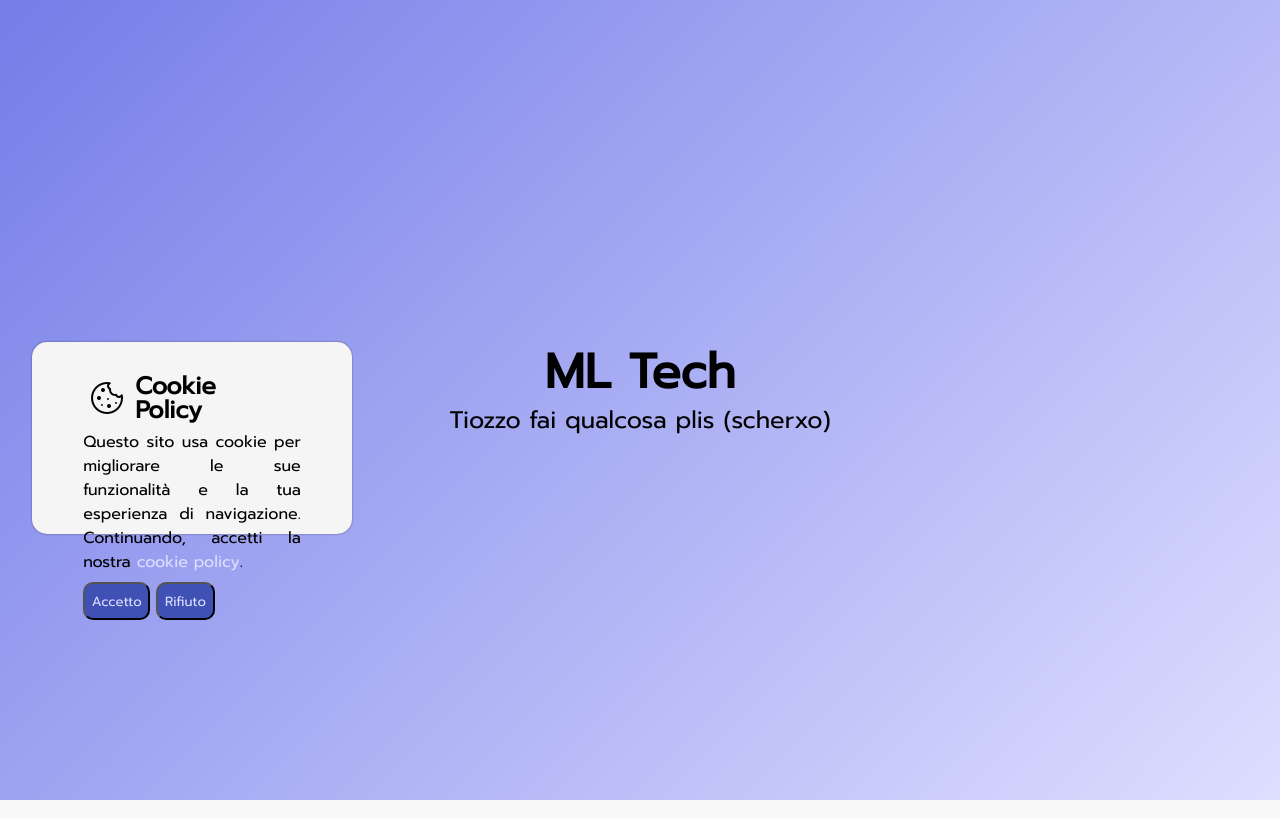
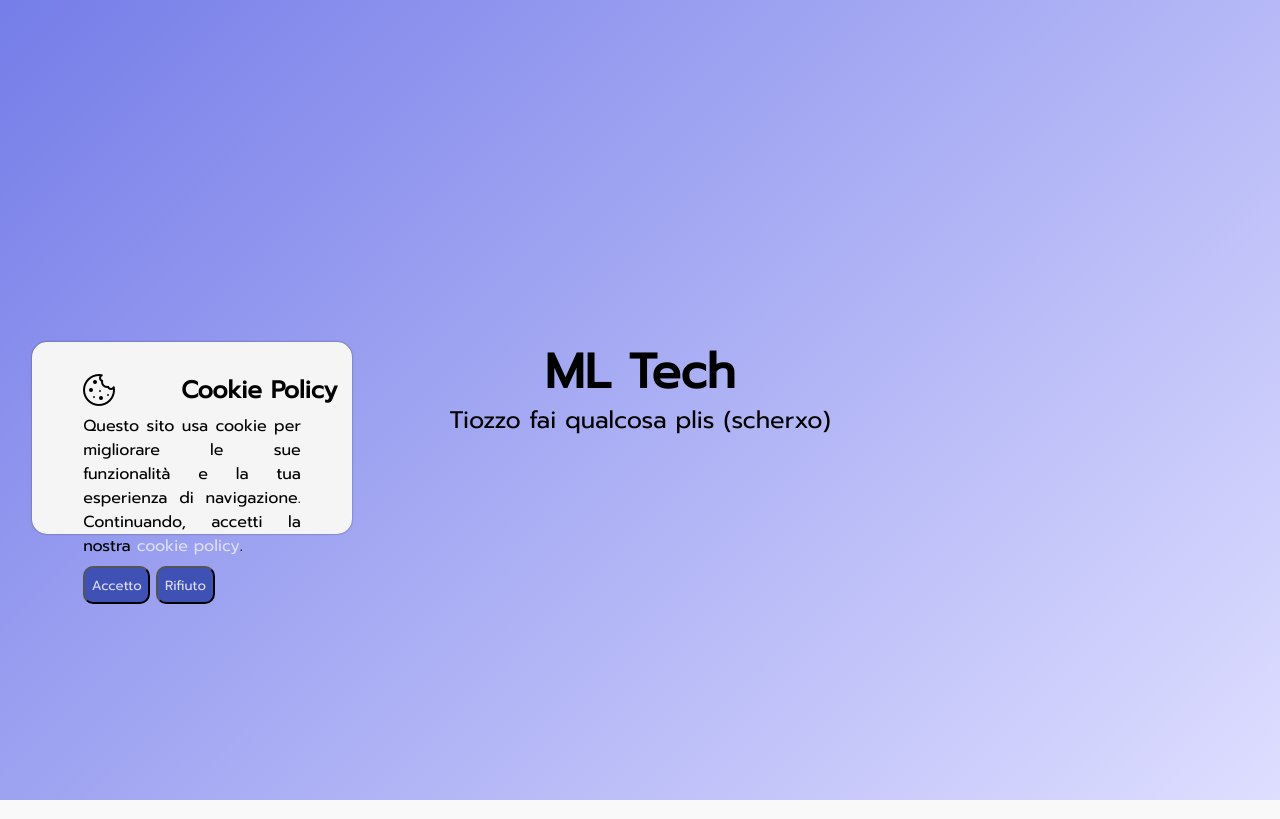
Before and after one commit to orlifera/TecWeb, a PHP site: page / in a window 1280 px wide. Shown: the part 250-1069 px from the top of the page. Run offline with PHP 8.4, Linux system fonts and the light colour scheme.

Commit message:
fix cookie

```diff
--- a/src/css/styles.css
+++ b/src/css/styles.css
@@ -1006,15 +1006,14 @@ fieldset:last-of-type {
 }
 
 #cookie-heading {
+    width: 20em;
     display: flex;
     align-items: center;
     justify-content: center;
-    padding: 0 .5em;
 }
 
 #cookie-icon {
     width: 2em;
-    height: 2em;
 }
 
 #cookie-desc {
--- a/src/pages/signup.html
+++ b/src/pages/signup.html
@@ -238,7 +238,7 @@
                                                 d="M64,30.17,96.64,62.81V102H31.36V62.81L64,30.17M64,16,21.36,58.67V112h85.28V58.67L64,16Z" />
                                             <rect class="cls-1" height="38.37" width="19.19" x="54.41" y="73.59" />
                                         </svg>
-                                        <label for="city">Indirizzo</label>
+                                        <label for="city">Città</label>
                                         <input type="text" name="city" id="city" placeholder="La tua città, provincia"
                                             required>
                                     </div>
```
